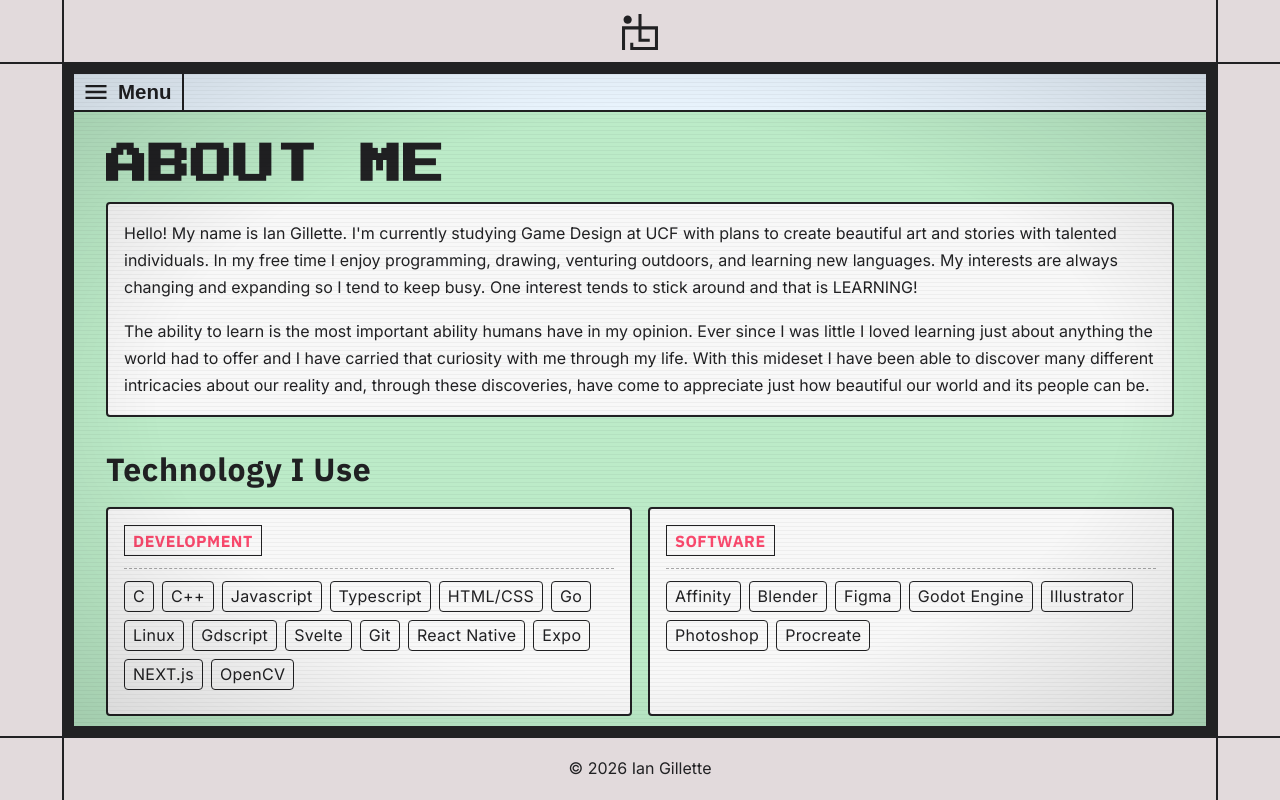
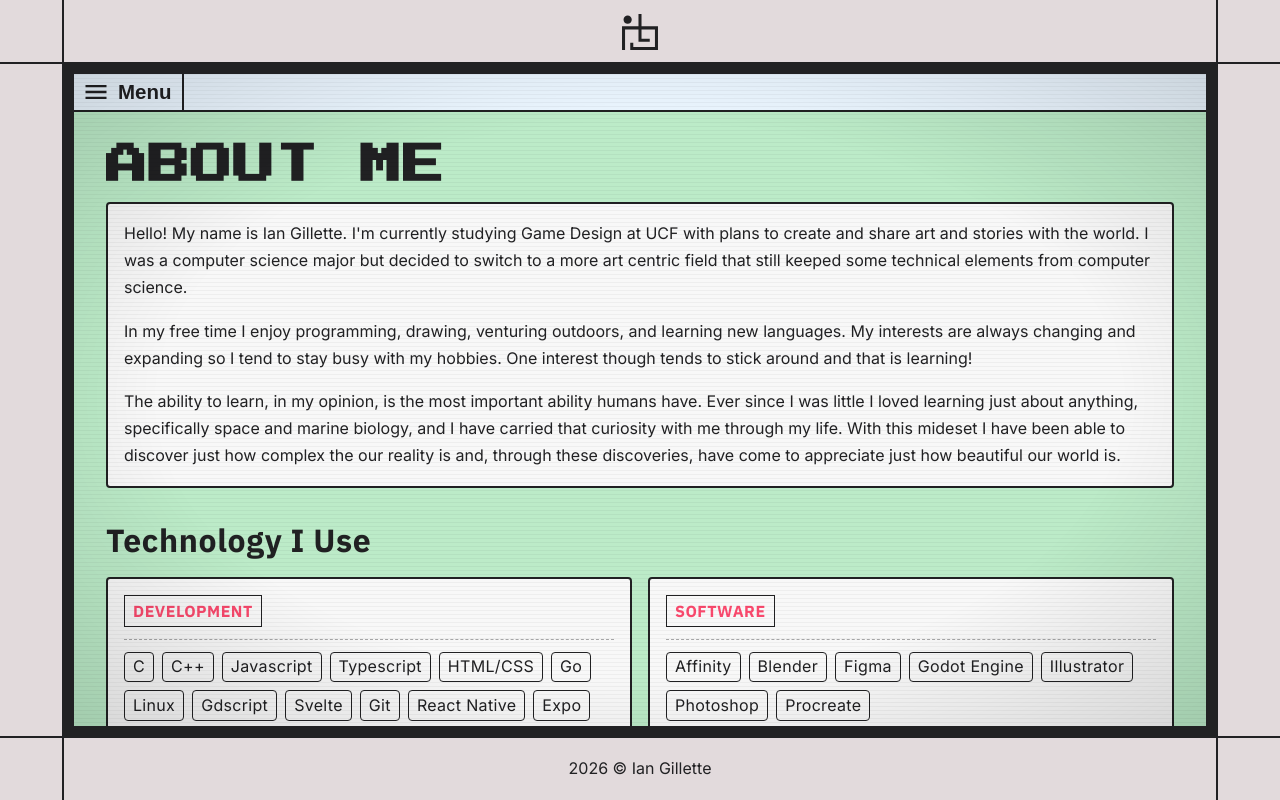
Before and after one commit to MelonEncoder/personal-website, a SvelteKit app: page /about in a window 1280 px wide. Built offline with nearby package versions, Linux system fonts and the light colour scheme.

Commit message:
updated about me text and tweaked styles

```diff
--- a/src/routes/(app)/+layout.svelte
+++ b/src/routes/(app)/+layout.svelte
@@ -140,7 +140,7 @@
 		</div>
 
 		<div class="copyrightContainer">
-			<p>&copy; {year} Ian Gillette</p>
+			<p>{year} &copy; Ian Gillette</p>
 		</div>
 
 		<div class="gridCenterCell">
--- a/src/routes/(app)/about/+page.svelte
+++ b/src/routes/(app)/about/+page.svelte
@@ -68,17 +68,21 @@
 	<div class="card aboutCard">
 		<p class="sectionText">
 			Hello! My name is Ian Gillette. I'm currently studying Game Design at UCF with plans to
-			create beautiful art and stories with talented individuals. In my free time I enjoy
-			programming, drawing, venturing outdoors, and learning new languages. My interests are
-			always changing and expanding so I tend to keep busy. One interest tends to stick around
-			and that is LEARNING!
+			create and share art and stories with the world. I was a computer science major but
+			decided to switch to a more art centric field that still keeped some technical elements
+			from computer science.
 		</p>
 		<p class="sectionText">
-			The ability to learn is the most important ability humans have in my opinion. Ever since
-			I was little I loved learning just about anything the world had to offer and I have
-			carried that curiosity with me through my life. With this mideset I have been able to
-			discover many different intricacies about our reality and, through these discoveries,
-			have come to appreciate just how beautiful our world and its people can be.
+			In my free time I enjoy programming, drawing, venturing outdoors, and learning new
+			languages. My interests are always changing and expanding so I tend to stay busy with my
+			hobbies. One interest though tends to stick around and that is learning!
+		</p>
+		<p class="sectionText">
+			The ability to learn, in my opinion, is the most important ability humans have. Ever
+			since I was little I loved learning just about anything, specifically space and marine
+			biology, and I have carried that curiosity with me through my life. With this mideset I
+			have been able to discover just how complex the our reality is and, through these
+			discoveries, have come to appreciate just how beautiful our world is.
 		</p>
 	</div>
 	<section id="technologySection">
@@ -273,7 +277,7 @@
 		padding: 1rem;
 		background-color: var(--white);
 		box-shadow: 0 4px 0 0 var(--black);
-		transform: translateY(0);
+		transform: translateY(-4px);
 		text-decoration: none;
 		transition: 0.12s ease;
 	}
@@ -285,7 +289,7 @@
 	}
 
 	.link:active {
-		transform: translateY(4px);
+		transform: translateY(0);
 		box-shadow: 0 0 0 0 var(--accent);
 	}
 
```
Also changed, not shown: src/lib/components/FolderButton.svelte (+8 -3 lines), src/routes/(app)/technical-writing/+page.svelte (+3 -4 lines), src/routes/(authed)/private/+page.svelte (+19 -25 lines).
